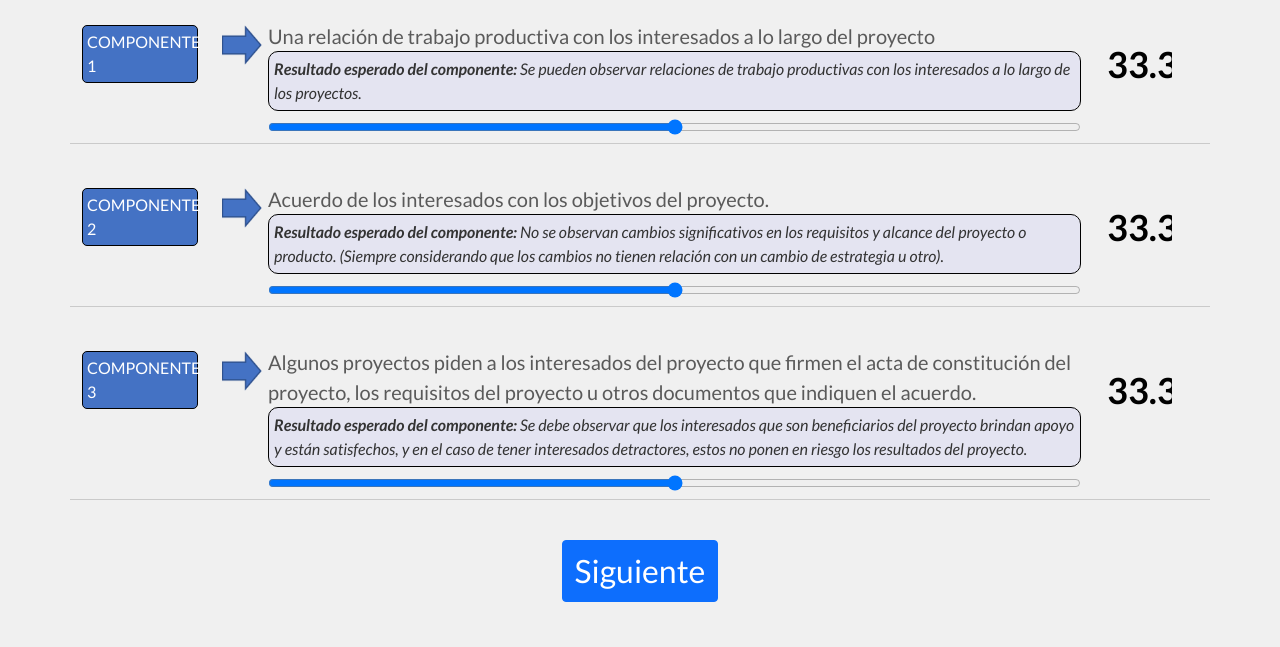
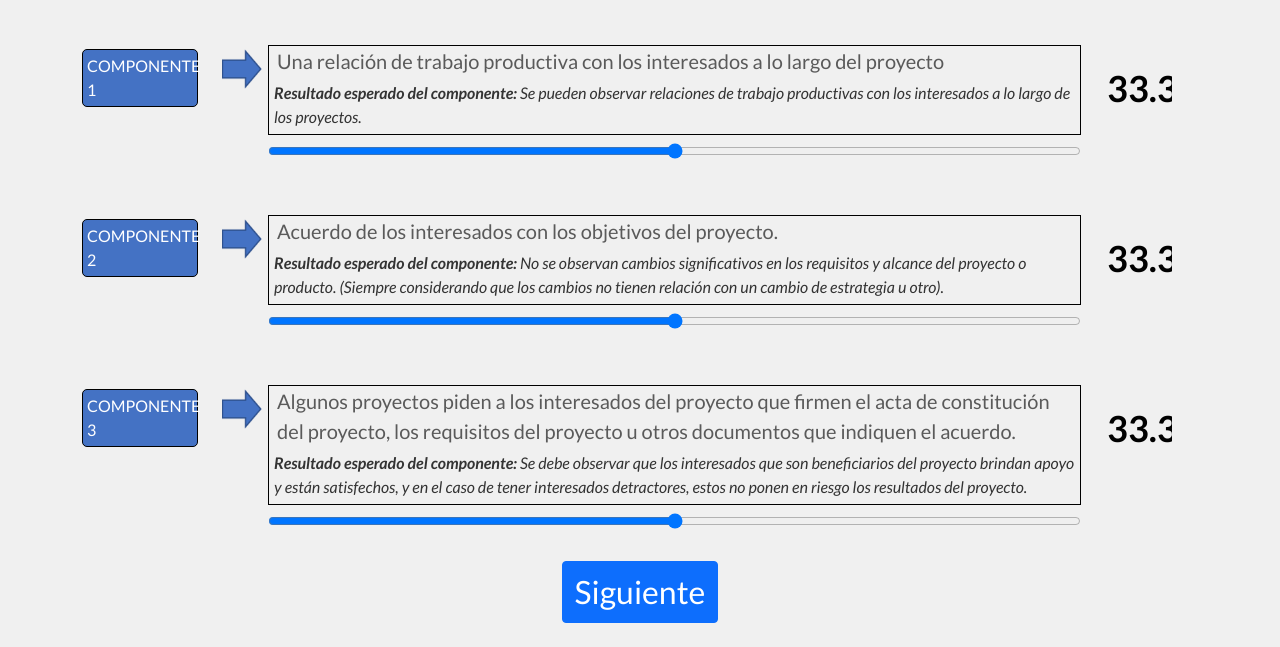
Before and after one commit to jvulcan/jvulcan.github.io, a plain HTML site: page template.html in a window 1280 px wide. Shown: the part 571-1218 px from the top of the page. Before the commit the page ends 1197 px from the top, so only its background shows below. Drawn offline with Linux system fonts and the light colour scheme.

Commit message:
Ajustando cajas

```diff
--- a/css/style.css
+++ b/css/style.css
@@ -536,9 +536,9 @@ input[type='radio']:checked + label:before, input[type='radio']:checked + .label
     left:-10px;
 }
 .desc1{
-    background:rgba(0,0,255,0.05);
+    /*background:rgba(0,0,255,0.05);
     border:1px solid #000;
-    border-radius: 10px;
+    border-radius: 10px;*/
     padding:5px;
     color:#333 !important;
 }
--- a/js/components/estructura.js
+++ b/js/components/estructura.js
@@ -4,11 +4,18 @@ Vue.component('estructura', {
     /*html*/
         `
     <div>
+        <div class="mt-4">
+            <div class="text-center">
+                <div style="font-size:32px;font-weight:bold;">
+            Resultados de la Encuesta
+                </div>
+            </div>
+        </div>
         <div class="my-4">
             <div class="row">
-                <div class="col-md-9" style="border: 1px solid #000">
+                <div class="col-md-9" style="border: 1px solid #000; color:black; font-size:20px;">
                     <div><b>Instrucciones:</b></div>
-                    <ul>
+                    <ul style="list-style:disc;">
                         <li>Puede volver a evaluar un ítem pasado (Completo o Incompleto) y actualizar la evaluación.</li>
                         <li>Cuando todos los ítems estén en estado Completo, ingrese su nombre abajo y haga click en Terminar.
                             Se le abrirá una ventana para guardar un archivo, guárdelo en su ordenador y envíelo al coordinador de esta encuesta (Cristián Domínguez).</li>
--- a/js/components/priorizacion.js
+++ b/js/components/priorizacion.js
@@ -49,7 +49,7 @@ Vue.component('priorizacion', {
                     </div>
                 </div>
             </div>
-            <div v-for="cmp,i of data1.opciones" class="row mt-4">
+            <div v-for="cmp,i of data1.opciones" class="row mt-5">
                 <div class="row">
                     <div class="col-sm-2">
                         <div class="row">
@@ -64,9 +64,11 @@ Vue.component('priorizacion', {
                         </div>
                     </div>
                     <div class="col-sm-9">
-                        <span class="prior-text" style="font-weight:normal;">{{cmp.nombre}}</span>
-                        <div v-if="1 || showingDescs[i].a">
-                            <div style="font-style:italic" class="desc1" v-html="cmp.descripcion"></div>
+                        <div style="border:1px solid #000">
+                            <div class="prior-text px-2" style="font-weight:normal;">{{cmp.nombre}}</div>
+                            <div v-if="1 || showingDescs[i].a">
+                                <div style="font-style:italic" class="desc1" v-html="cmp.descripcion"></div>
+                            </div>
                         </div>
                         <input class="form-range1 my-2" type="range" min="0" max="100" step="1"
                             v-model="data1.respuesta.datos[i]" style="width:100%;"
@@ -77,7 +79,7 @@ Vue.component('priorizacion', {
                             style="text-align:center;font-weight:bold;color:black;font-size:36px;"/>
                     </div>
                 </div>
-                <hr>
+                <!--<hr>-->
             </div>
         </div>
         <div v-else-if="data1.tipo == 'escala'">
@@ -92,7 +94,7 @@ Vue.component('priorizacion', {
                 <div class="mt-4 px-2 py-2" v-html="data1.intro"
                     style="border: 1px solid #000;border-radius: 15px;background:#fff;">
                 </div>
-                <div class="my-2 p-3 instruct mb-5" style="" v-html="data1.instrucciones"></div>
+                <div class="my-2 p-3 instruct mb-5 text-center" style="" v-html="data1.instrucciones"></div>
             </div>
 
             <div class="row">
@@ -109,8 +111,10 @@ Vue.component('priorizacion', {
                     </div>
                 </div>
                 <div class="col-sm-9">
-                    <span class="prior-text">{{data1.dato.nombre}}</span>
-                    <div style="font-style:italic" class="desc1" v-html="data1.dato.descripcion"></div>
+                    <div class="" style="border:1px solid #000">
+                        <div class="prior-text px-2">{{data1.dato.nombre}}</div>
+                        <div style="font-style:italic" class="desc1" v-html="data1.dato.descripcion"></div>
+                    </div>
                 </div>
             </div>
             <div class="row">
--- a/js/dataES.js
+++ b/js/dataES.js
@@ -7,7 +7,7 @@ const estructura =
         <li>Este ejercicio busca averiguar la proporción de aporte individual de cada componente a la madurez global del dominio de desempeño a evaluar.</li></ul>",
         intro_estrategia: "<ul style='list-style:disc'><li>El propósito de la encuesta es determinar el nivel de impacto que tiene cada uno de los componentes sobre <b>dimensiones genéricas de una estrategia organizacional</b>. (<b>Rentabilidad, Eficiencia & Productividad, Personas, Clientes</b>)</li>\
         <li>Este ejercicio busca averiguar cuál es el impacto que tendría el <b><u>resultado esperado del componente</u></b> en cada dimensión estratégica.</li></ul>",
-        estrategia: "A continuación evalué si hay impacto del componente en cada una de las dimensiones estratégicas, eligiendo entre las alternativas; “<b><u><i>muy bajo</b></u></i>”, “<b><u><i>bajo</b></u></i>”, “<b><u><i>medio</b></u></i>”, “<b><u><i>alto</b></u></i>”, “<b><u><i>muy alto</b></u></i>” "
+        estrategia: "A continuación evalué si hay impacto del componente en cada una de las dimensiones estratégicas, eligiendo entre las alternativas; <br>“<b><u><i>muy bajo</b></u></i>”, “<b><u><i>bajo</b></u></i>”, “<b><u><i>medio</b></u></i>”, “<b><u><i>alto</b></u></i>”, “<b><u><i>muy alto</b></u></i>” "
     },
     escala: [
         { nombre: "Muy bajo", valor: 0.1 },
```
